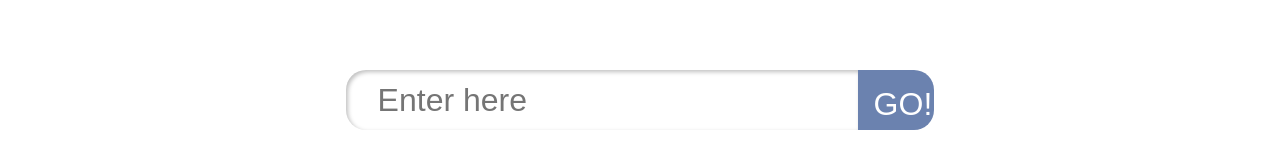
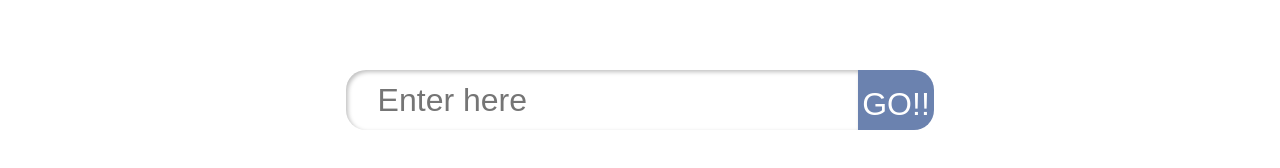
Before and after one commit to jan-joseph/clique, a Next.js app: page / in a window 1280 px wide. Shown: the part 340-508 px from the top of the page. Built offline with nearby package versions, Linux system fonts and the light colour scheme.

Commit message:
CSS Update

```diff
--- a/styles/Home.module.css
+++ b/styles/Home.module.css
@@ -33,7 +33,7 @@
   color: white;
   height: 60px;
   width: 6vw;
-  padding: 1rem;
+  padding: 1rem 0;
   border-radius: 0 20px 20px 0;
   /* box-shadow: 0px 4px 4px rgba(0, 0, 0, 0.25); */
 }
```
